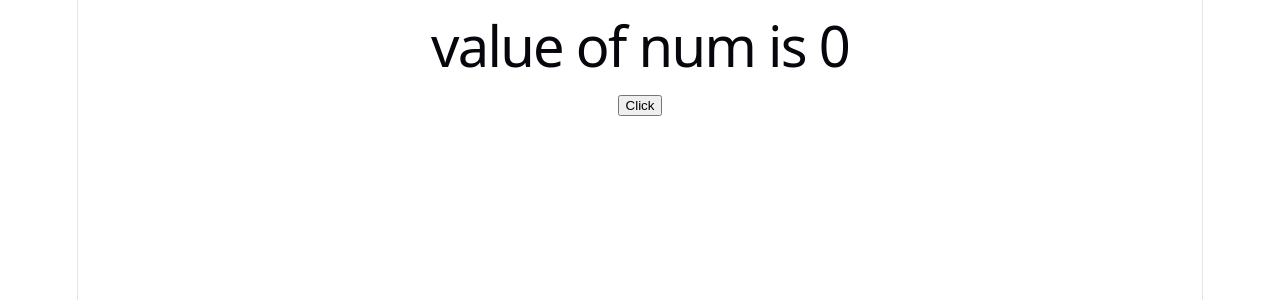
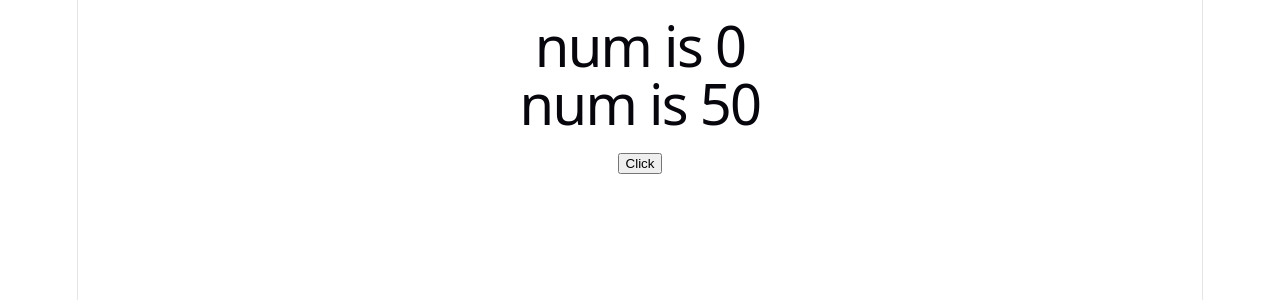
Before and after one commit to Mohdali644/react-n, a React (Vite) app in the folder ali-useeffect-16/: page / in a window 1280 px wide. Shown: the top 300 px of the page. Built offline with nearby package versions, Linux system fonts and the light colour scheme.

Commit message:
Add new use effect files

```diff
--- a/ali-useeffect-16/src/App.jsx
+++ b/ali-useeffect-16/src/App.jsx
@@ -3,6 +3,8 @@ import React, { useEffect, useState } from 'react'
 const App = () => {
 
   const [num, setNum] = useState(0)
+
+  const [num2, setNum2] = useState(50)
 
   useEffect (function(){
     console.log('use effect is running.........')
@@ -11,7 +13,8 @@ const App = () => {
 
   return (
     <div>
-      <h1>value of num is {num}</h1>
+      <h1>num is {num}</h1>
+      <h1>num is {num2}</h1>
       <button onClick={() => {
         setNum(num + 1)
       }}>Click</button>
```
